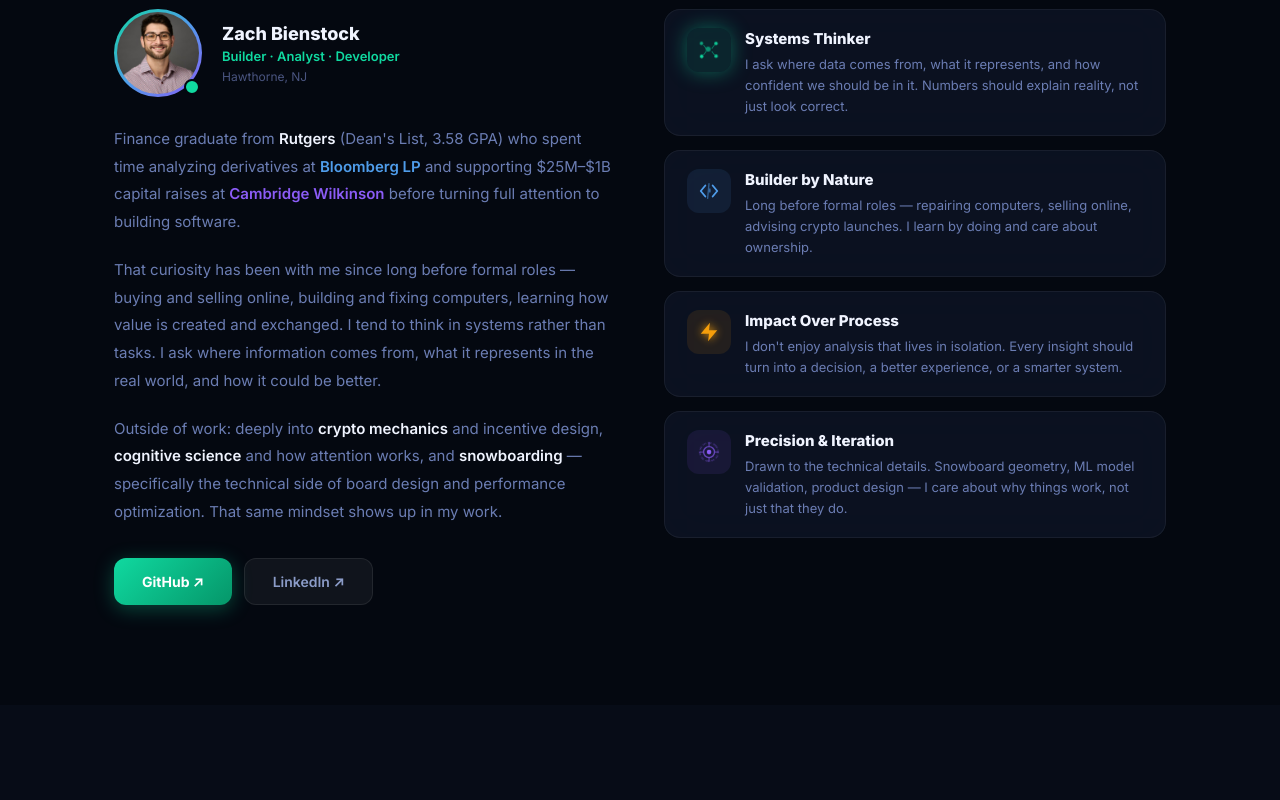
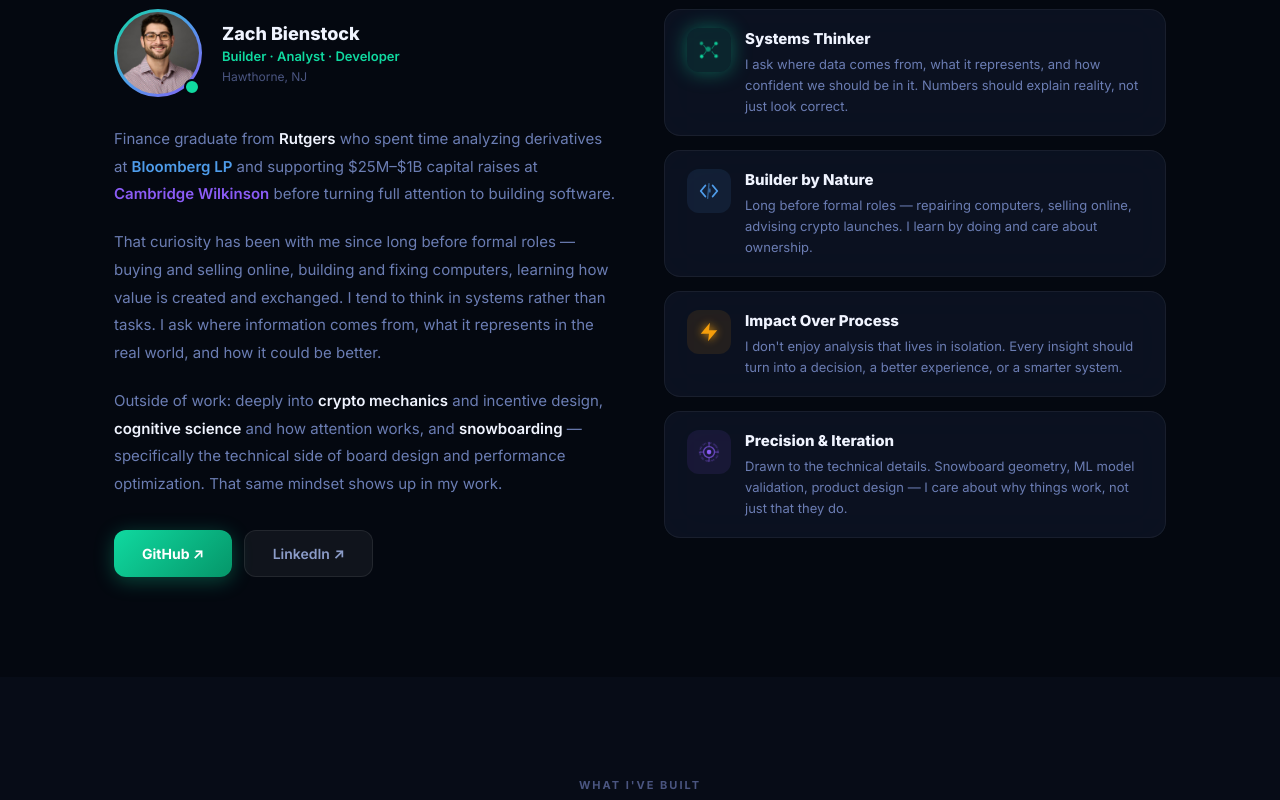
Before and after one commit to ZbienVC/portfolio, a React (Vite) app: page / in a window 1280 px wide. Shown: the part 1360-2160 px from the top of the page. Built offline with nearby package versions, Linux system fonts and the light colour scheme.

Commit message:
fix: remove Dean's List / GPA references

```diff
--- a/src/App.jsx
+++ b/src/App.jsx
@@ -321,7 +321,7 @@
             </div>
           </div>
           <p style={{ color: '#6b7db3', lineHeight: 1.85, fontSize: 15, marginBottom: 20 }}>
-            Finance graduate from <span style={{ color: '#f0f4ff', fontWeight: 600 }}>Rutgers</span> (Dean's List, 3.58 GPA) who spent time analyzing derivatives at <span style={{ color: '#4f9deb', fontWeight: 600 }}>Bloomberg LP</span> and supporting $25M–$1B capital raises at <span style={{ color: '#8b5cf6', fontWeight: 600 }}>Cambridge Wilkinson</span> before turning full attention to building software.
+            Finance graduate from <span style={{ color: '#f0f4ff', fontWeight: 600 }}>Rutgers</span> who spent time analyzing derivatives at <span style={{ color: '#4f9deb', fontWeight: 600 }}>Bloomberg LP</span> and supporting $25M–$1B capital raises at <span style={{ color: '#8b5cf6', fontWeight: 600 }}>Cambridge Wilkinson</span> before turning full attention to building software.
           </p>
           <p style={{ color: '#6b7db3', lineHeight: 1.85, fontSize: 15, marginBottom: 20 }}>
             That curiosity has been with me since long before formal roles — buying and selling online, building and fixing computers, learning how value is created and exchanged. I tend to think in systems rather than tasks. I ask where information comes from, what it represents in the real world, and how it could be better.
@@ -565,8 +565,6 @@
             <div style={{ fontWeight: 800, fontSize: 17, color: '#f0f4ff', marginBottom: 2 }}>B.S. Finance — Business Analytics Concentration</div>
             <div style={{ color: '#f59e0b', fontWeight: 700, fontSize: 14, marginBottom: 6 }}>Rutgers University, New Brunswick</div>
             <div style={{ display: 'flex', gap: 10, flexWrap: 'wrap' }}>
-              <span className="tag" style={{ background: 'rgba(245,158,11,0.1)', color: '#f59e0b', borderColor: 'rgba(245,158,11,0.2)' }}>Dean's List</span>
-              <span className="tag" style={{ background: 'rgba(245,158,11,0.1)', color: '#f59e0b', borderColor: 'rgba(245,158,11,0.2)' }}>GPA 3.58</span>
               <span className="tag" style={{ background: 'rgba(245,158,11,0.1)', color: '#f59e0b', borderColor: 'rgba(245,158,11,0.2)' }}>SQL Cert — UC Davis</span>
             </div>
           </div>
```
